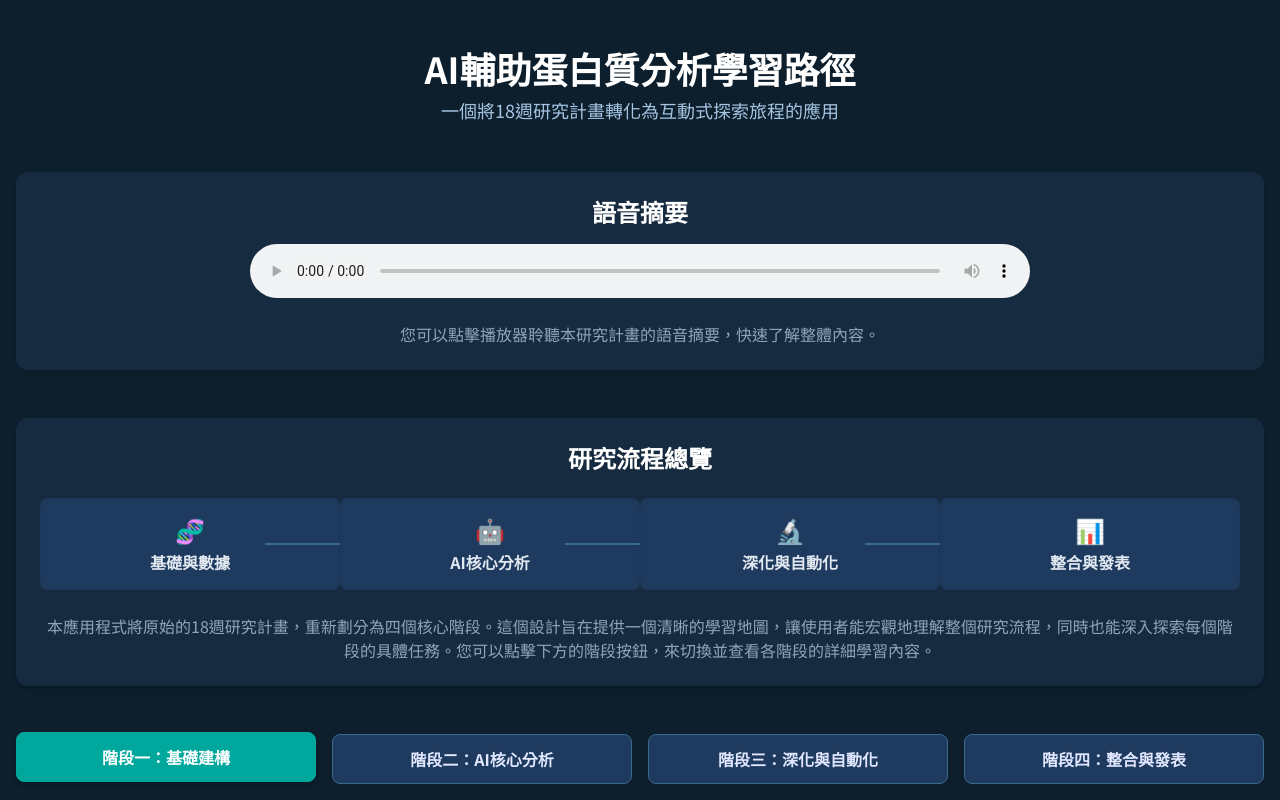
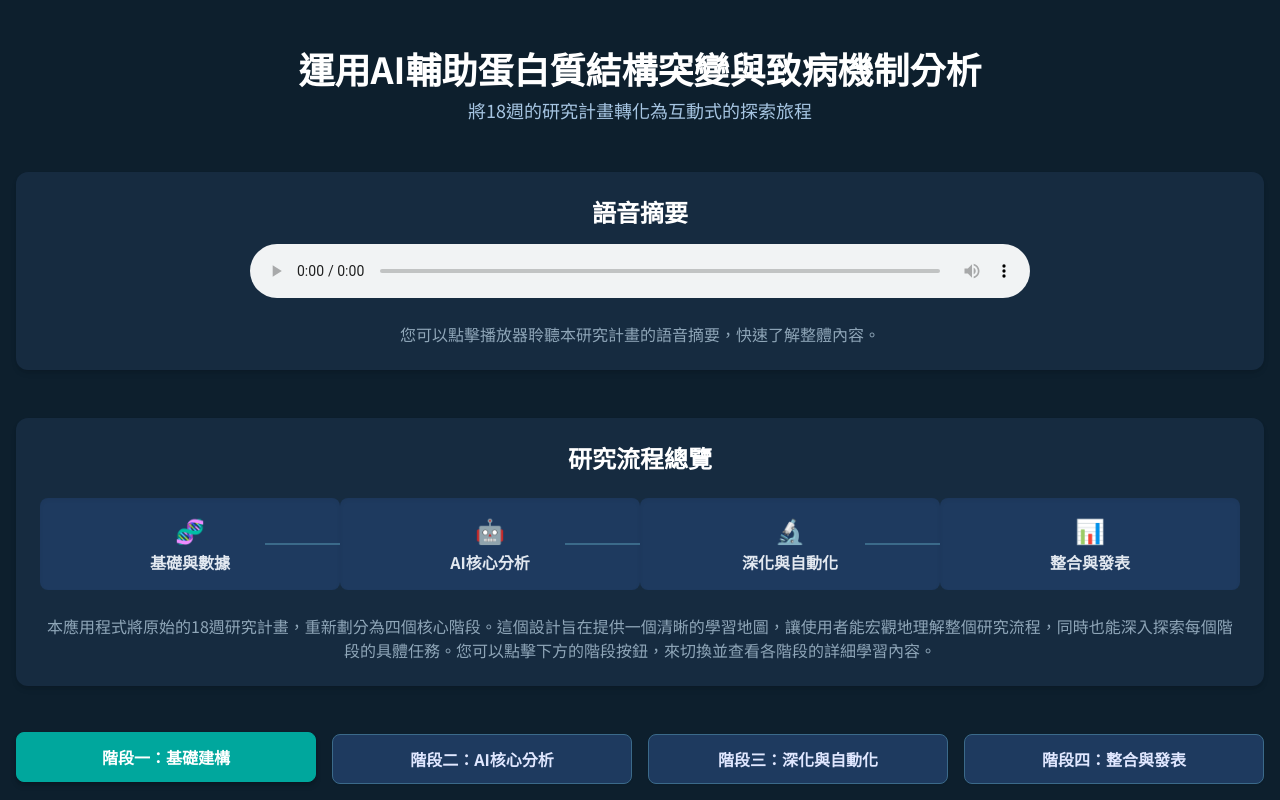
Before and after one commit to wangkeen2009/wangkeen, a plain HTML site: page index.html in a window 1280 px wide. Shown: the top 800 px of the page. Drawn offline with nearby package versions, Linux system fonts and the light colour scheme.

Commit message:
Update index.html

```diff
--- a/index.html
+++ b/index.html
@@ -143,8 +143,8 @@
     <div class="container mx-auto px-4 py-8 md:py-12">
 
         <header class="text-center mb-12">
-            <h1 class="text-3xl md:text-4xl font-bold text-main-header mb-2">AI輔助蛋白質分析學習路徑</h1>
-            <p class="text-lg text-sub-header">一個將18週研究計畫轉化為互動式探索旅程的應用</p>
+            <h1 class="text-3xl md:text-4xl font-bold text-main-header mb-2">運用AI輔助蛋白質結構突變與致病機制分析</h1>
+            <p class="text-lg text-sub-header">將18週的研究計畫轉化為互動式的探索旅程</p>
         </header>
 
         <section class="mb-12 p-6 section-card rounded-xl shadow-md">
```
